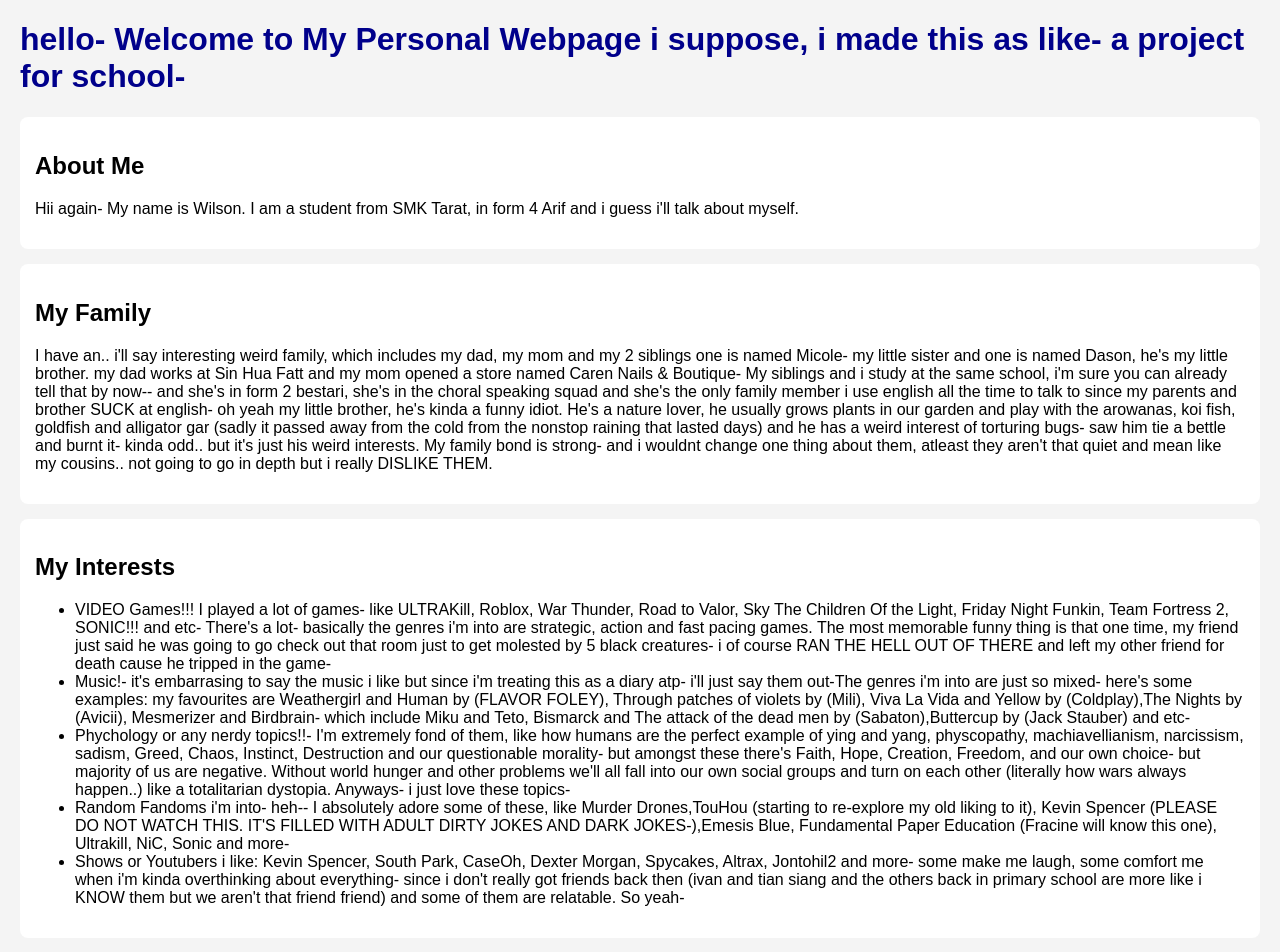
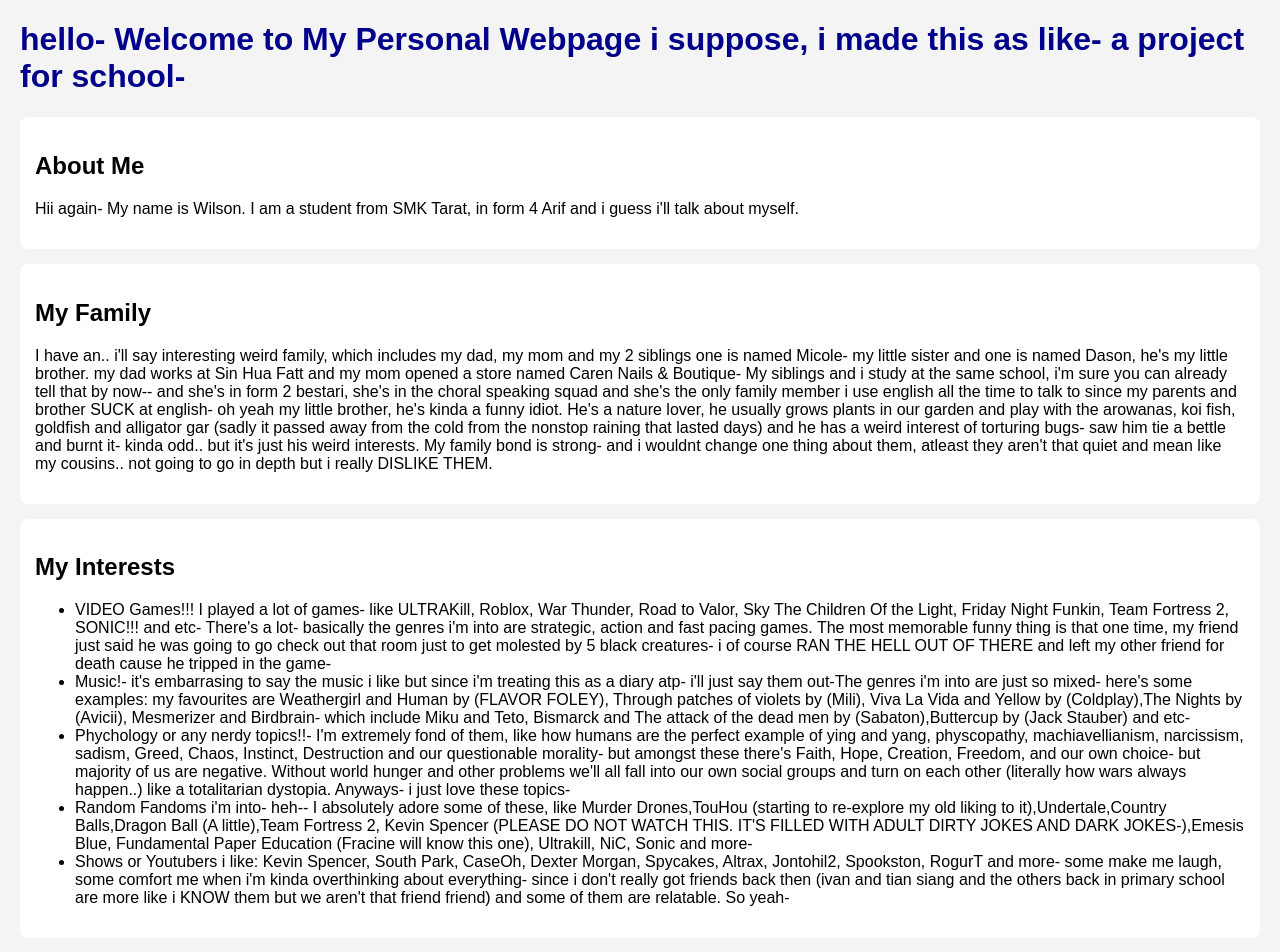
Before and after one commit to wilsonqse/Wilson, a plain HTML site: page index.html in a window 1280 px wide. Shown: the top 952 px of the page. Drawn offline with Linux system fonts and the light colour scheme.

Commit message:
Update index.html

```diff
--- a/index.html
+++ b/index.html
@@ -40,8 +40,8 @@
             <li>VIDEO Games!!! I played a lot of games- like ULTRAKill, Roblox, War Thunder, Road to Valor, Sky The Children Of the Light, Friday Night Funkin, Team Fortress 2, SONIC!!! and etc- There's a lot- basically the genres i'm into are strategic, action and fast pacing games. The most memorable funny thing is that one time, my friend just said he was going to go check out that room just to get molested by 5 black creatures- i of course RAN THE HELL OUT OF THERE and left my other friend for death cause he tripped in the game- </li>
             <li>Music!- it's embarrasing to say the music i like but since i'm treating this as a diary atp- i'll just say them out-The genres i'm into are just so mixed- here's some examples: my favourites are Weathergirl and Human by (FLAVOR FOLEY), Through patches of violets by (Mili), Viva La Vida and Yellow by (Coldplay),The Nights by (Avicii), Mesmerizer and Birdbrain- which include Miku and Teto, Bismarck and The attack of the dead men by (Sabaton),Buttercup by (Jack Stauber) and etc- </li>
             <li>Phychology or any nerdy topics!!- I'm extremely fond of them, like how humans are the perfect example of ying and yang, physcopathy, machiavellianism, narcissism, sadism, Greed, Chaos, Instinct, Destruction and our questionable morality- but amongst these there's Faith, Hope, Creation, Freedom, and our own choice- but majority of us are negative. Without world hunger and other problems we'll all fall into our own social groups and turn on each other (literally how wars always happen..) like a totalitarian dystopia. Anyways- i just love these topics-</li>
-            <li>Random Fandoms i'm into- heh-- I absolutely adore some of these, like Murder Drones,TouHou (starting to re-explore my old liking to it), Kevin Spencer (PLEASE DO NOT WATCH THIS. IT'S FILLED WITH ADULT DIRTY JOKES AND DARK JOKES-),Emesis Blue, Fundamental Paper Education (Fracine will know this one), Ultrakill, NiC, Sonic and more- </li>
-            <li>Shows or Youtubers i like: Kevin Spencer, South Park, CaseOh, Dexter Morgan, Spycakes, Altrax, Jontohil2 and more- some make me laugh, some comfort me when i'm kinda overthinking about everything- since i don't really got friends back then (ivan and tian siang and the others back in primary school are more like i KNOW them but we aren't that friend friend) and some of them are relatable. So yeah-</li>
+            <li>Random Fandoms i'm into- heh-- I absolutely adore some of these, like Murder Drones,TouHou (starting to re-explore my old liking to it),Undertale,Country Balls,Dragon Ball (A little),Team Fortress 2, Kevin Spencer (PLEASE DO NOT WATCH THIS. IT'S FILLED WITH ADULT DIRTY JOKES AND DARK JOKES-),Emesis Blue, Fundamental Paper Education (Fracine will know this one), Ultrakill, NiC, Sonic and more- </li>
+            <li>Shows or Youtubers i like: Kevin Spencer, South Park, CaseOh, Dexter Morgan, Spycakes, Altrax, Jontohil2, Spookston, RogurT and more- some make me laugh, some comfort me when i'm kinda overthinking about everything- since i don't really got friends back then (ivan and tian siang and the others back in primary school are more like i KNOW them but we aren't that friend friend) and some of them are relatable. So yeah-</li>
         </ul>
     </section>
 
```
